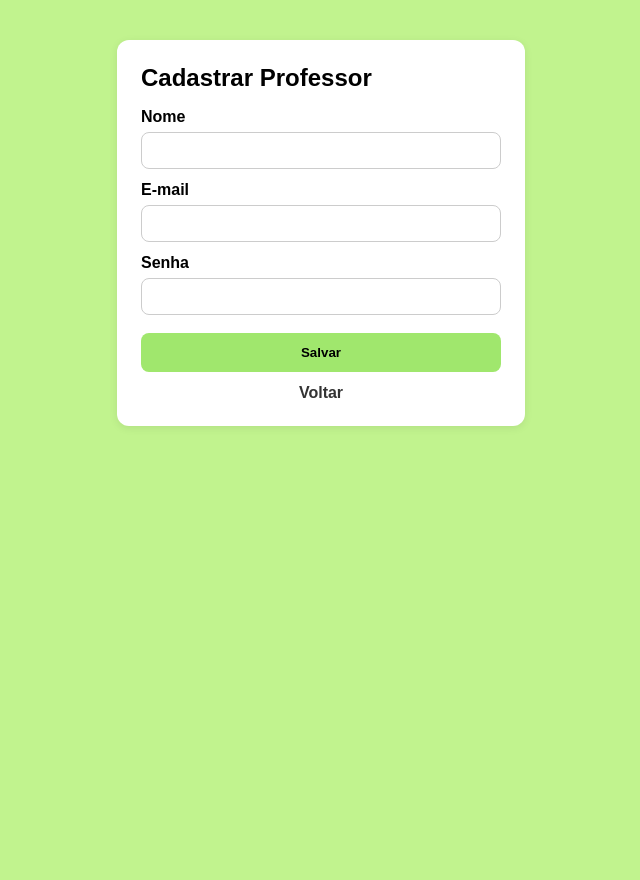
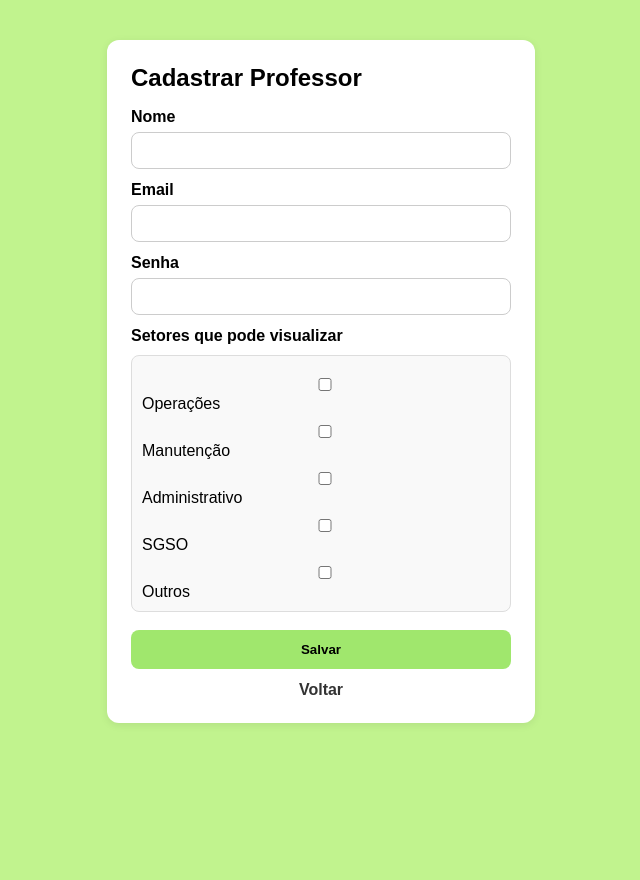
Before and after one commit to carloscll22/AMBIPAREAD, a Flask app: page /cadastrar_professor in a window 1280 px wide. Shown: the whole page, without its empty margins (319-959 px from the left). Run offline with Flask 3, Linux system fonts and the light colour scheme; the visitor is signed in with stand-in values (Sample User, id 1); parts of the project's set-up code (start-up, migrations or seed data) failed here and were passed over.

Commit message:
Update cadastrar_professor.html

```diff
--- a/templates/cadastrar_professor.html
+++ b/templates/cadastrar_professor.html
@@ -1,22 +1,103 @@
 <!DOCTYPE html>
 <html lang="pt-BR">
 <head>
-  <meta charset="UTF-8" />
+<meta charset="UTF-8">
 <title>Cadastrar Professor</title>
+
 <style>
-    body { background:#c1f38e; margin:0; font-family:Arial, sans-serif; display:flex; justify-content:center; align-items:flex-start; min-height:100vh; padding:40px 16px; }
-    .box { background:#fff; width:360px; padding:24px; border-radius:12px; box-shadow:0 2px 8px rgba(0,0,0,.08); }
-    h2 { margin:0 0 16px; }
-    label { display:block; font-weight:bold; margin-top:12px; }
-    input { width:100%; padding:10px; border:1px solid #ccc; border-radius:8px; margin-top:6px; box-sizing:border-box; }
-    .btn { margin-top:18px; width:100%; padding:12px; background:#a0e76d; border:none; border-radius:8px; font-weight:bold; cursor:pointer; }
-    .btn:hover { background:#8dd24a; }
-    .erro { margin-top:10px; background:#ffe9e9; color:#8a1f1f; border:1px solid #ffcbcb; padding:10px; border-radius:8px; }
-    .voltar { display:block; text-align:center; margin-top:12px; text-decoration:none; color:#333; font-weight:bold; }
+
+body{
+  background:#c1f38e;
+  margin:0;
+  font-family:Arial, sans-serif;
+  display:flex;
+  justify-content:center;
+  align-items:flex-start;
+  min-height:100vh;
+  padding:40px 16px;
+}
+
+.box{
+  background:#fff;
+  width:380px;
+  padding:24px;
+  border-radius:12px;
+  box-shadow:0 2px 8px rgba(0,0,0,.08);
+}
+
+h2{
+  margin:0 0 16px;
+}
+
+label{
+  display:block;
+  font-weight:bold;
+  margin-top:12px;
+}
+
+input{
+  width:100%;
+  padding:10px;
+  border:1px solid #ccc;
+  border-radius:8px;
+  margin-top:6px;
+  box-sizing:border-box;
+}
+
+.setores{
+  margin-top:10px;
+  padding:10px;
+  border:1px solid #ddd;
+  border-radius:8px;
+  background:#f9f9f9;
+}
+
+.setores label{
+  font-weight:normal;
+  display:block;
+  margin-top:6px;
+}
+
+.btn{
+  margin-top:18px;
+  width:100%;
+  padding:12px;
+  background:#a0e76d;
+  border:none;
+  border-radius:8px;
+  font-weight:bold;
+  cursor:pointer;
+}
+
+.btn:hover{
+  background:#8dd24a;
+}
+
+.erro{
+  margin-top:10px;
+  background:#ffe9e9;
+  color:#8a1f1f;
+  border:1px solid #ffcbcb;
+  padding:10px;
+  border-radius:8px;
+}
+
+.voltar{
+  display:block;
+  text-align:center;
+  margin-top:12px;
+  text-decoration:none;
+  color:#333;
+  font-weight:bold;
+}
+
 </style>
 </head>
+
 <body>
+
 <div class="box">
+
 <h2>Cadastrar Professor</h2>
 
 {% if erro %}
@@ -24,19 +105,62 @@
 {% endif %}
 
 <form method="post">
-      <label for="nome">Nome</label>
-      <input id="nome" name="nome" type="text" required>
 
-      <label for="email">E-mail</label>
-      <input id="email" name="email" type="email" required>
+<label>Nome</label>
+<input name="nome" type="text" required>
 
-      <label for="senha">Senha</label>
-      <input id="senha" name="senha" type="text" required>
 
-      <button class="btn" type="submit">Salvar</button>
+<label>Email</label>
+<input name="email" type="email" required>
+
+
+<label>Senha</label>
+<input name="senha" type="text" required>
+
+
+<label>Setores que pode visualizar</label>
+
+<div class="setores">
+
+<label>
+<input type="checkbox" name="setores" value="Operações">
+Operações
+</label>
+
+<label>
+<input type="checkbox" name="setores" value="Manutenção">
+Manutenção
+</label>
+
+<label>
+<input type="checkbox" name="setores" value="Administrativo">
+Administrativo
+</label>
+
+<label>
+<input type="checkbox" name="setores" value="SGSO">
+SGSO
+</label>
+
+<label>
+<input type="checkbox" name="setores" value="Outros">
+Outros
+</label>
+
+</div>
+
+
+<button class="btn" type="submit">
+Salvar
+</button>
+
 </form>
 
-    <a class="voltar" href="/">Voltar</a>
+<a class="voltar" href="/">
+Voltar
+</a>
+
 </div>
+
 </body>
 </html>
```
Lines whose indentation alone changed are shown as unchanged.
